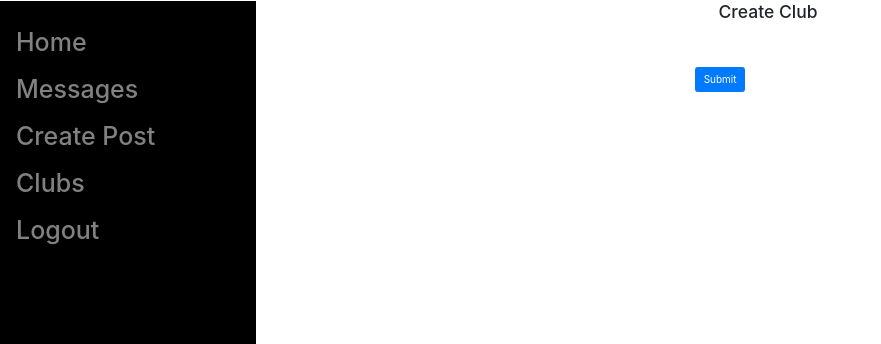
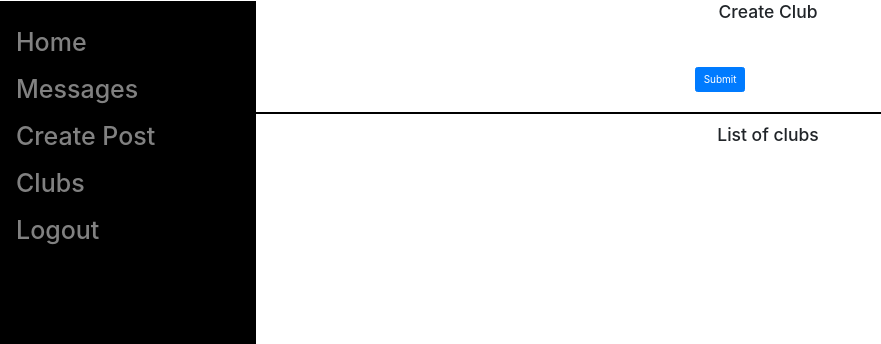
Before and after one commit to tarunsaijujjuru/ubs, a Flask app: template templates/clubs.html in a window 1280 px wide. Shown: the part 76-420 px from the top of the page, without its empty margins (0-881 px from the left). Run offline with Flask 2, Linux system fonts and the light colour scheme; the template is opened without the code that fills it: values that come from a table or form of the project are taken from there, others are empty; some libraries are stand-ins or nearby versions.

Commit message:
Add scroll bar and hr

```diff
--- a/templates/clubs.html
+++ b/templates/clubs.html
@@ -19,12 +19,13 @@
 
     <style>
         .feed_container {
-        display: flex;
-        flex-direction: column;
-        padding: 10px;
-        background-color: white;
-        border-radius: 10px;
-        overflow: scroll;
+            overflow-y: scroll;
+            height: 440px;
+        }
+
+        hr {
+            height: 1px;
+            background: black;
         }
     </style>
 
@@ -106,6 +107,11 @@
                 </div>
             </div>
         </div>
+    <hr size='10'> </hr>
+
+    <div class="d-flex justify-content-center align-items-center">
+        <h3>List of clubs</h3>
+    </div>
 
     <div class="feed_container">
             <div class="row">
```
